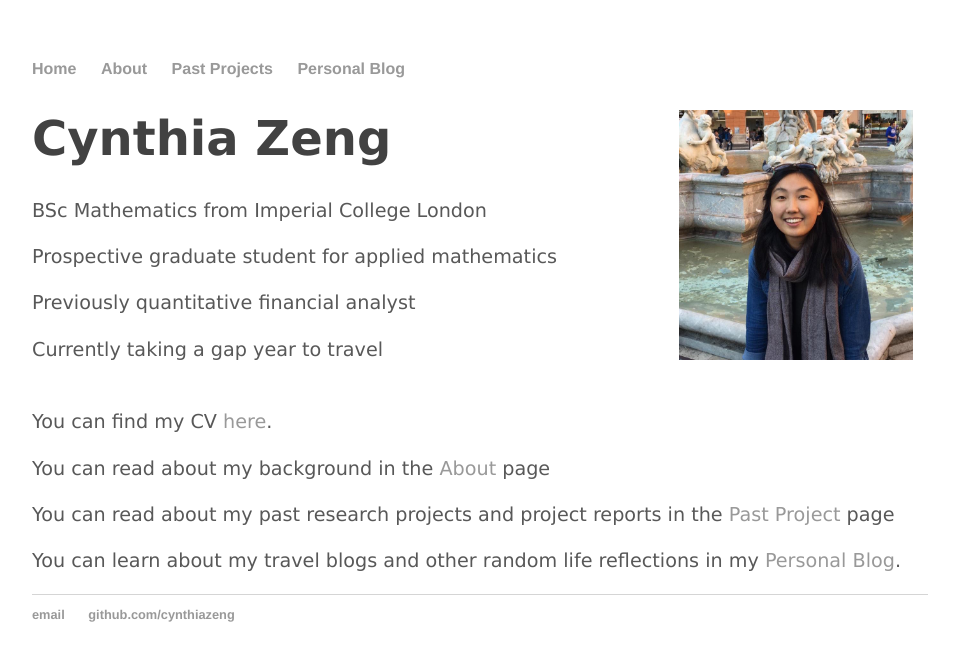
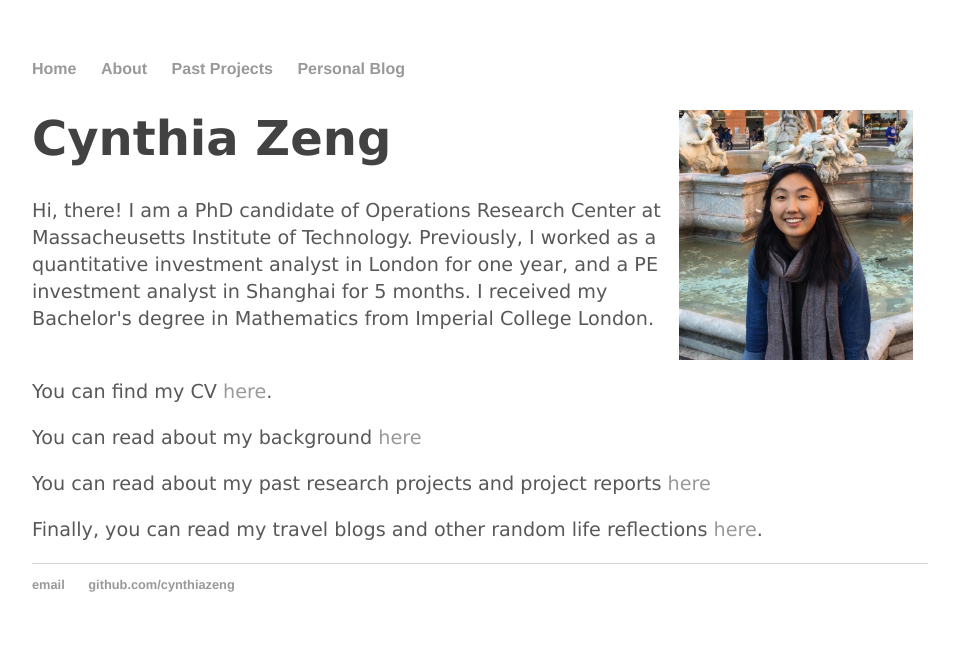
Before and after one commit to cynthia1234/cynthiazeng.github.io, a Jekyll site: the page built from index.html, in a window 1280 px wide. Shown: the top 661 px of the page, without its empty margins (160-1119 px from the left). Built offline with Jekyll 4.4.1, drawn with Linux system fonts in a browser that asks for light colours.

Commit message:
Update index.html

```diff
--- a/index.html
+++ b/index.html
@@ -6,15 +6,15 @@ title: Cynthia Zeng, Personal Website
 <img border="0" style= "float:right" src="/about/profile_pic.jpg" alt="Profile Picture" height="250" hspace="15">
 
 <h1>Cynthia Zeng</h1>
-<p> BSc Mathematics from Imperial College London</p>
-<p> Prospective graduate student for applied mathematics </p>
-<p> Previously quantitative financial analyst </p>
-<p> Currently taking a gap year to travel </p>
+<p> Hi, there! I am a PhD candidate of Operations Research Center at Massacheusetts Institute of Technology.
+	Previously, I worked as a quantitative investment analyst in London for one year, and a PE investment analyst in Shanghai for 5 months.
+	I received my Bachelor's degree in Mathematics from Imperial College London. </p>
+
 
 <p> <br />
 You can find my CV <a href="/about/CV_Cynthia_Zeng.pdf">here</a>. </p>
-<p> You can read about my background in the <a href="/about">About</a> page </p>
-<p> You can read about my past research projects and project reports in the <a href="/projects">Past Project</a> page </p>
-<p> You can learn about my travel blogs and other random life reflections in my <a href="/travel">Personal Blog</a>. </p>
+<p> You can read about my background <a href="/about">here</a> </p>
+<p> You can read about my past research projects and project reports <a href="/projects">here</a> </p>
+<p> Finally, you can read my travel blogs and other random life reflections <a href="/travel">here</a>. </p>
 
 </div><!-- /.blurb -->
```
